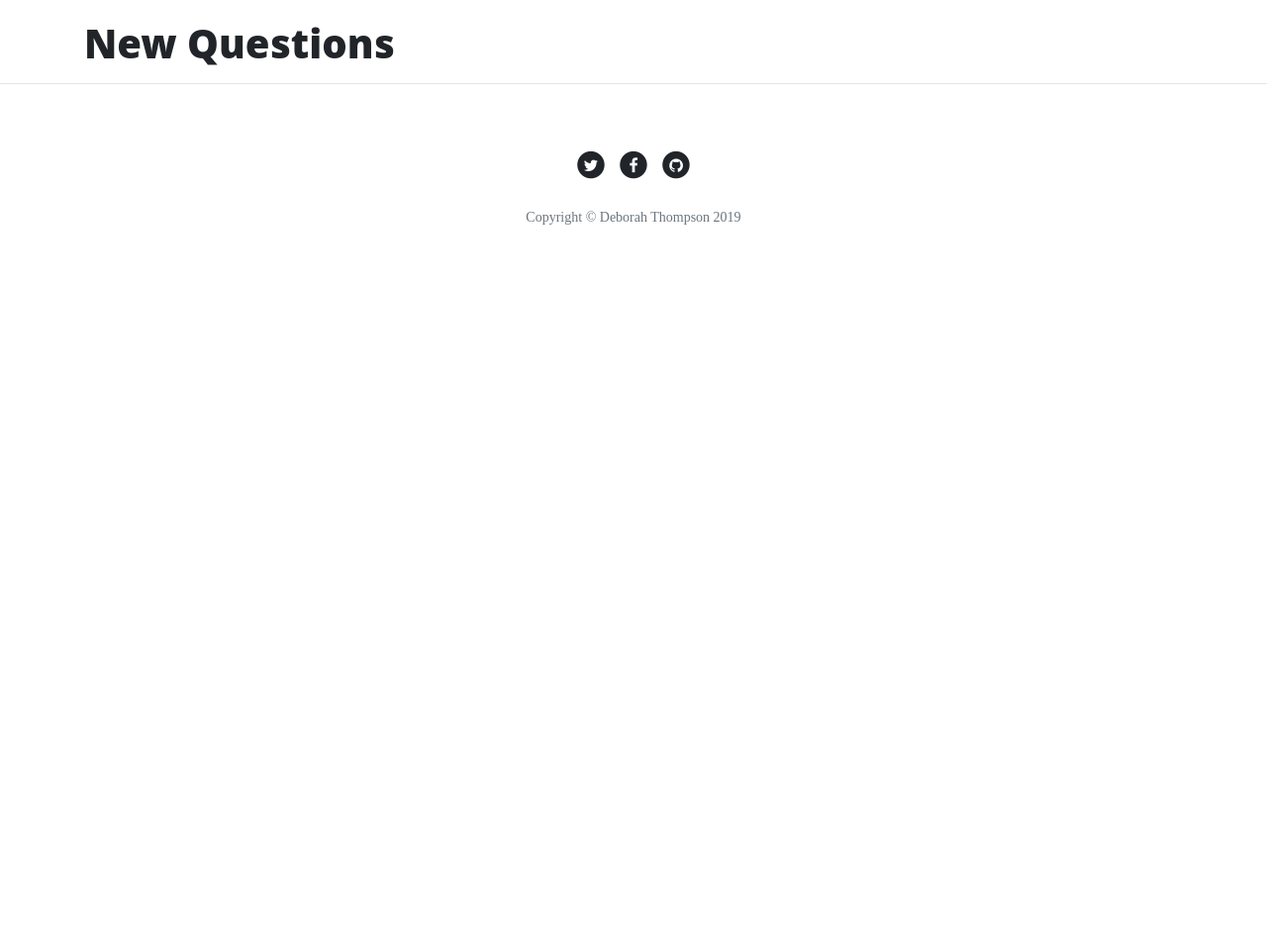
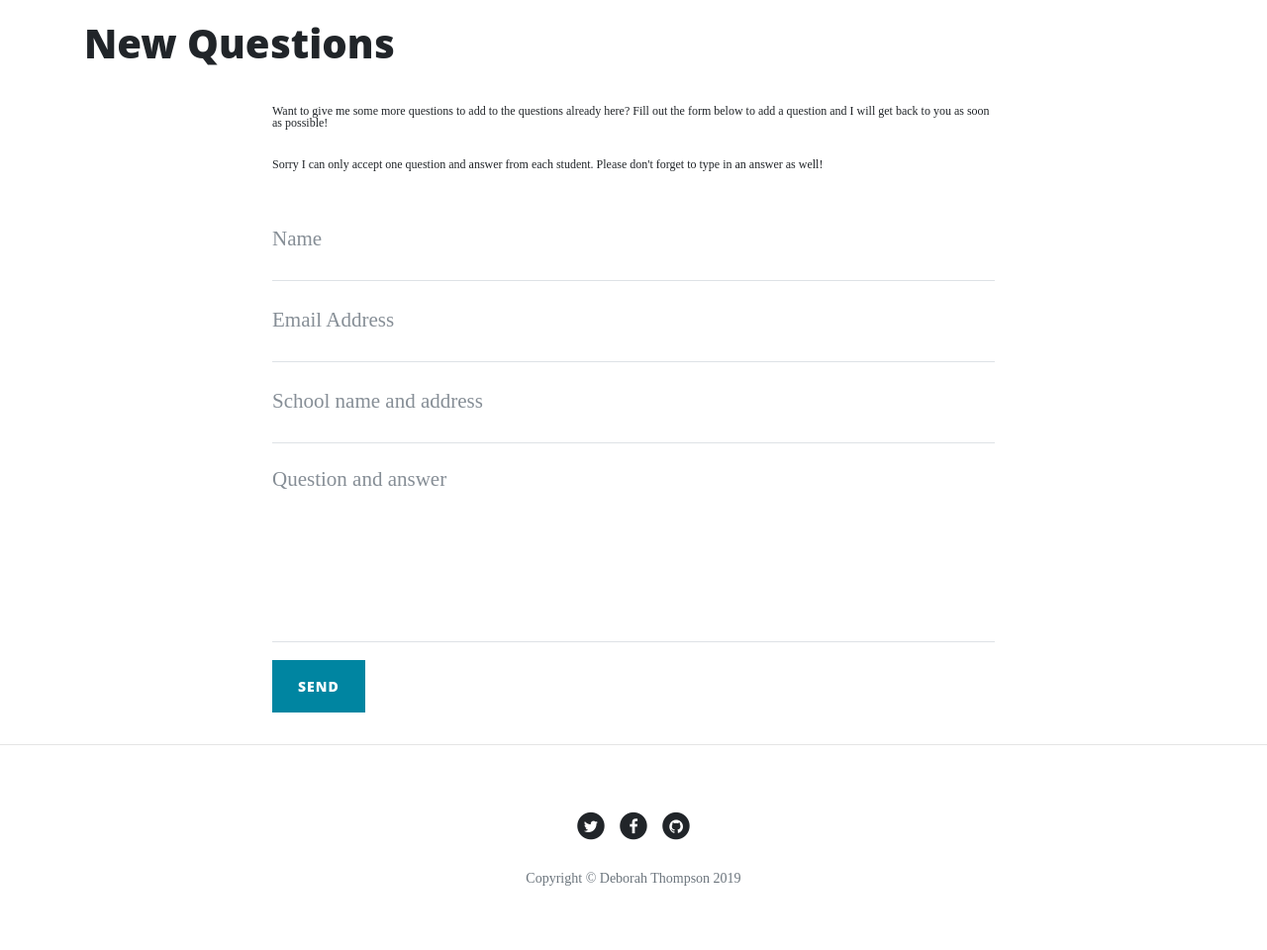
Before and after one commit to debbiect246/quiz-app, a Flask app: page /newquestions in a window 1280 px wide. Shown: the part 475-1435 px from the top of the page at 99% size. Before the commit the page ends 702 px from the top, so only its background shows below. Run offline with Flask 2, Linux system fonts and the light colour scheme; some libraries are stand-ins or nearby versions.

Commit message:
new questions page added

```diff
--- a/templates/index.html
+++ b/templates/index.html
@@ -1,6 +1,6 @@
 {% extends 'base.html' %} {% block content %}
     <h1>Home</h1>
-<div class="welcome">
+<div id="welcome">
     <p>Welcome to this foundation maths quiz</p>
     <p>You have a chance to test yourself on the foundation topics you have learnt</p>
     <p>using the quiz on the next page.</p>
@@ -10,4 +10,5 @@
     <img src='static/img/mathstubemap.jpg' alt="Maths tube map" width="500" height="333">
 </div>
 
+
 {% endblock %}
--- a/templates/newquestions.html
+++ b/templates/newquestions.html
@@ -1,3 +1,49 @@
 {% extends 'base.html' %} {% block content %}
     <h1>New Questions</h1>
+
+<div class="row">
+    <div class="col-lg-8 col-md-10 mx-auto">
+
+        <p>Want to give me some more questions to add to the questions already here? Fill out the form below to add a question and I will get back to you as soon as possible!</p>
+        <p>Sorry I can only accept one question and answer from each student.  Please don't forget to type in an answer as well!</p>
+
+        <form>
+            <div class="control-group">
+                <div class="form-group floating-label-form-group controls">
+                    <label>Name</label>
+                    <input type="text" class="form-control" placeholder="Name" name="name" id="name" required data-validation-required-message="Please enter your name.">
+                    <p class="help-block text-danger"></p>
+                </div>
+            </div>
+            <div class="control-group">
+                <div class="form-group floating-label-form-group controls">
+                    <label>Email Address</label>
+                    <input type="email" class="form-control" placeholder="Email Address" name="email" id="email" required data-validation-required-message="Please enter your school email address.">
+                    <p class="help-block text-danger"></p>
+                </div>
+            </div>
+
+            <div class="control-group">
+                <div class="form-group floating-label-form-group controls">
+                    <label>Question and answer</label>
+                    <input type="text" class="form-control" placeholder="School name and address" name="schoolname" id="schoolname" required data-validation-required-message="Please enter the name and address of your school.">
+                    <p class="help-block text-danger"></p>
+                </div>
+            </div>
+
+            <div class="control-group">
+                <div class="form-group floating-label-form-group controls">
+                    <label>Message</label>
+                    <textarea rows="5" class="form-control" placeholder="Question and answer" name="questionandanswer" id="questionandanswer" required data-validation-required-message="Please enter a question AND ANSWER."></textarea>
+                    <p class="help-block text-danger"></p>
+                </div>
+            </div>
+            <br>
+            <div id="success"></div>
+            <div class="form-group">
+                <button type="submit" class="btn btn-primary" id="sendMessageButton">Send</button>
+            </div>
+        </form>
+    </div>
+</div>
 {% endblock %}
```
